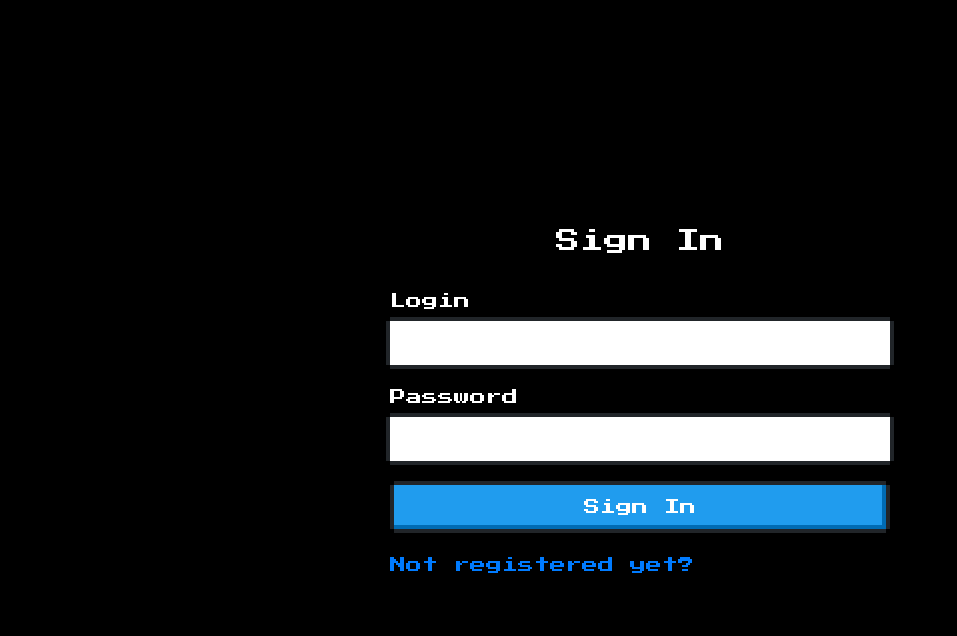
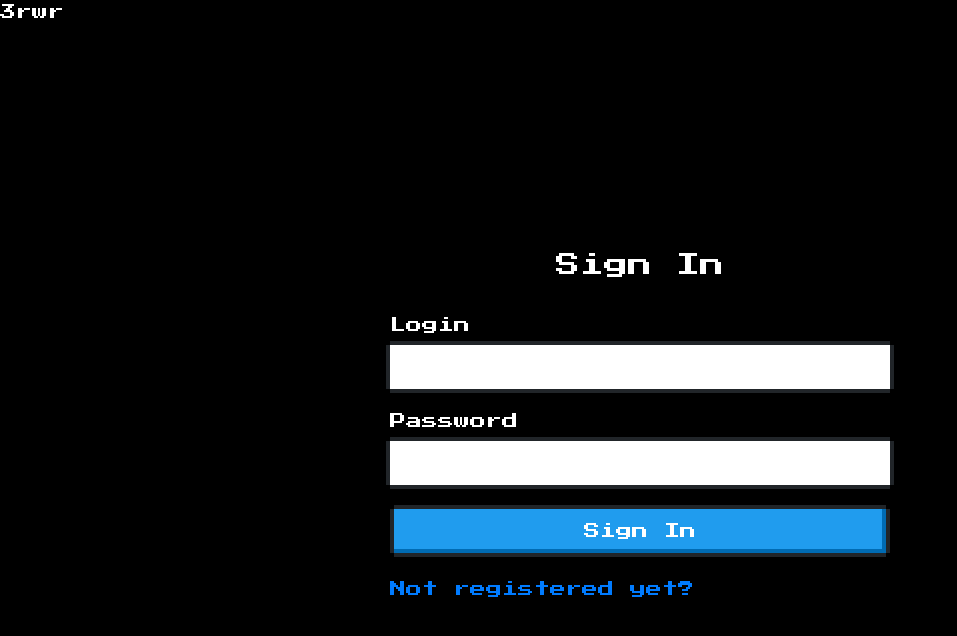
Before and after one commit to 5dev-team/BattleCity, a React (Vite) app in the folder packages/client/: page /sign-in in a window 1280 px wide. Shown: the top 636 px of the page, without its empty margins (0-957 px from the left). Built offline with nearby package versions, Linux system fonts and the light colour scheme.

Commit message:
chore: some test commit

```diff
--- a/packages/client/src/index.scss
+++ b/packages/client/src/index.scss
@@ -20,4 +20,5 @@ body,
 }
 .test {
   color: #000000;
+  font-size: 11px;
 }
--- a/packages/client/src/main.tsx
+++ b/packages/client/src/main.tsx
@@ -6,7 +6,7 @@ import './index.scss'
 ReactDOM.createRoot(document.getElementById('root') as HTMLElement).render(
   <React.StrictMode>
     <div className="app-wrapper">
-      <div></div>
+      <div>3rwr</div>
       <App />
     </div>
   </React.StrictMode>
```
